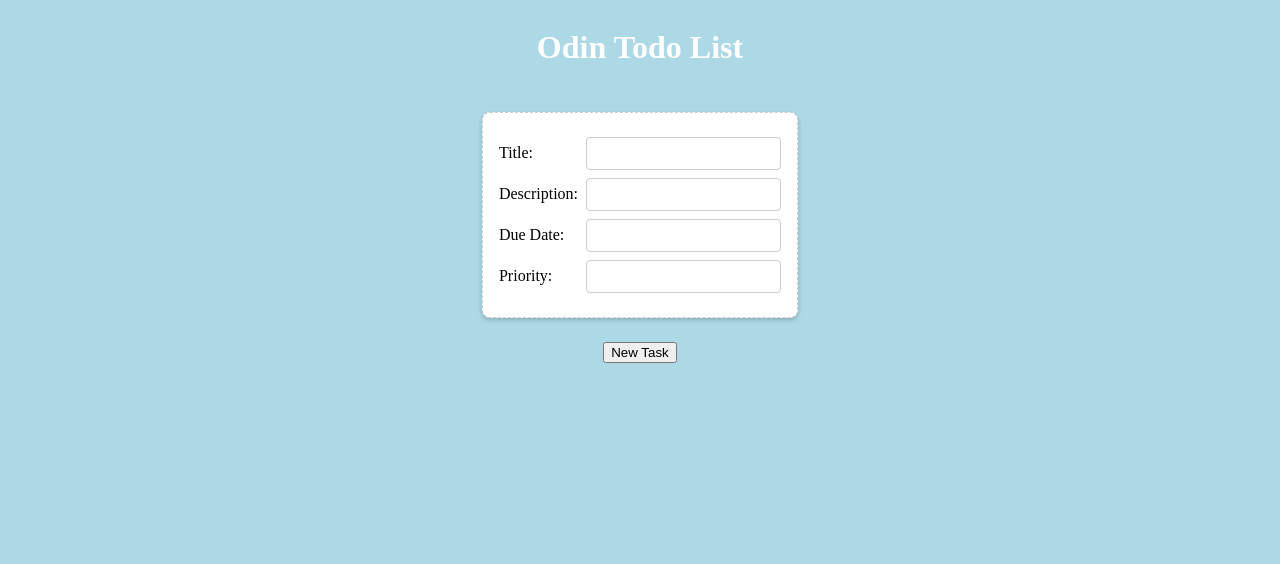
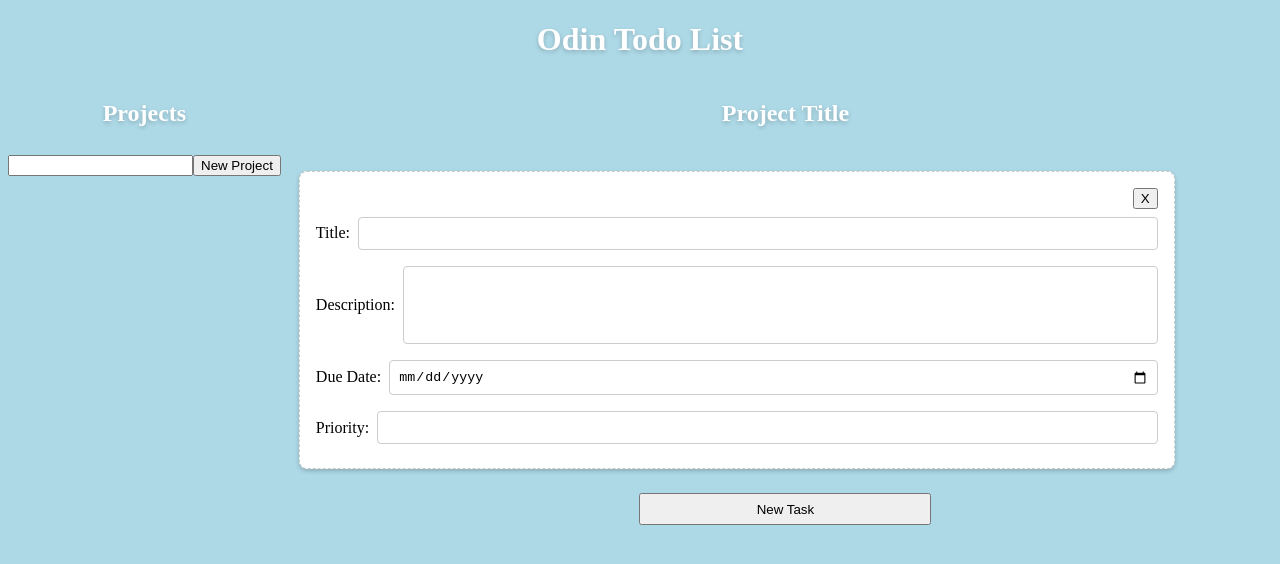
Before and after one commit to bjahnke/odin-todo-list, a website built with webpack: page src/index.html in a window 1280 px wide. Both pictures are taken after a click on the button "New Task". Built offline with nearby package versions, Linux system fonts and the light colour scheme.

Commit message:
Projects scroll with screen, adjust growth of todo items

```diff
--- a/src/index.html
+++ b/src/index.html
@@ -6,10 +6,26 @@
     <title>Document</title>
 </head>
 <body>
+    <h1 id="title">Odin Todo List</h1>
     <div id="main-container">
-        <h1 id="title">Odin Todo List</h1>
-        <div id="todo-container"></div>
-        <button id="add-new" type="button">New Task</button>
+
+        <div>
+            <div id="projects">
+                <!-- TODO Center project header -->
+                <h2>Projects</h2>
+                <div id="project-list">
+                </div>
+                <form id="new-project-form">
+                    <input id="project-name-input" type="text" required>
+                    <button id="add-project">New Project</button>
+                </form>
+            </div>
+        </div>
+        <div id="todo-container">
+            <h2 id="project-title">Project Title</h2>
+            <div id="todo-list"></div>
+            <button id="new-task" type="button">New Task</button>
+        </div>
     </div>
 </body>
 </html>
--- a/src/index.js
+++ b/src/index.js
@@ -1,7 +1,51 @@
 import todoContainer from './todo.js'
 import './styles.css'
 
-document.querySelector('#add-new').addEventListener('click', () => {
+document.querySelector('#new-task').addEventListener('click', () => {
   const todo = todoContainer(document)
-  document.querySelector('#todo-container').append(todo)
+  document.querySelector('#todo-list').append(todo)
+  window.scrollTo(0, document.querySelector('#todo-list').scrollHeight)
 })
+
+document.querySelector('#add-project').addEventListener('click', (event) => {
+  event.preventDefault()
+  const projectInput = document.querySelector('#project-name-input')
+  const projectName = projectInput.value
+  if (projectName === '') {
+    return
+  }
+  if (document.querySelector(`#${projectName}`)) {
+    alert(`Project ${projectName} already exists! Please enter a different name.`)
+    return
+  }
+  const project = document.createElement('button')
+  project.textContent = projectName
+  project.id = projectName
+  project.className = 'project-button'
+  document.querySelector('#project-list').append(project)
+  projectInput.value = ''
+  projectInput.focus()
+})
+
+document.querySelector('#projects').addEventListener('click', (event) => {
+  event.preventDefault()
+  const projectInput = document.querySelector('#project-name-input')
+  const projectName = projectInput.value
+  if (projectName === '') {
+    return
+  }
+  if (document.querySelector(`#${projectName}`)) {
+    alert(`Project ${projectName} already exists! Please enter a different name.`)
+    return
+  }
+  const project = document.createElement('button')
+  project.textContent = projectName
+  project.id = projectName
+  project.className = 'project-button'
+  document.querySelector('#project-list').append(project)
+  projectInput.value = ''
+  projectInput.focus()
+
+  // Scroll to the bottom of the project list
+  window.scrollTo(0, document.querySelector('#project-list').scrollHeight)
+})
--- a/src/styles.css
+++ b/src/styles.css
@@ -2,20 +2,28 @@ body {
     background-color: lightblue;
 }
 
-#title {
+h1, h2 {
     text-align: center;
     color: white;
+    text-shadow: 0 2px 4px rgba(0, 0, 0, 0.2);
 }
 
 #main-container {
     display: flex;
+    justify-content: start;
+    gap: 18px
+}
+
+#todo-container {
+    display: flex;
     flex-direction: column;
-    justify-content: center;
-    align-items: center;
+    flex: 2 3 0;
 }
 
 .todo {
-    margin: 24px;
+    display: flex;
+    flex-direction: column;
+    margin: 24px 10% 24px 0;
     padding: 16px;
     border: 1px dashed #ccc;
     border-radius: 8px;
@@ -26,18 +34,63 @@ body {
 
 .todo .input-field {
     display: flex;
-    justify-content: space-between;
+    justify-content: start;
+    align-items: center;
     gap: 8px;
     margin: 8px 0;
 }
 
-.todo .input-field input {
+.todo .input-field .input {
     padding: 8px;
     border: 1px solid #ccc;
     border-radius: 4px;
+    flex: auto;
+
 }
 
 .todo .input-field label {
     font-size: 16px;
-    align-self: center;
 }
+
+.todo .input-field .description {
+    resize: none;
+}
+
+#project-list {
+    display: flex;
+    flex-direction: column;
+    align-items: center;
+    gap: 8px;
+}
+
+
+#project-list button {
+    display: block;
+
+}
+
+#new-project-form {
+    margin-top: 8px;
+    display: flex;
+    justify-content: center;
+}
+
+.delete {
+    cursor: pointer;
+    align-self: end;
+}
+
+.delete:hover {
+    color: red;
+}
+
+#new-task {
+    margin: 0 35%;
+    flex-basis: 2rem;
+}
+
+#projects {
+    flex: 1 1 0;
+    position: sticky;
+    top: 10%;
+}
--- a/src/todo.js
+++ b/src/todo.js
@@ -3,7 +3,7 @@
 /*
 * Creates a new todo container
 */
-function createTextInput (doc, className, labelName) {
+function createTodoField (doc, className, labelName, type = '', tag = 'input') {
   const inputDiv = doc.createElement('div')
   inputDiv.classList.add('input-field')
 
@@ -11,9 +11,11 @@ function createTextInput (doc, className, labelName) {
   label.for = className
   label.textContent = labelName
 
-  const input = doc.createElement('input')
-  input.type = 'text'
-  input.classList.add(className)
+  const input = doc.createElement(tag)
+  if (type !== '') {
+    input.type = type
+  }
+  input.classList.add(className, 'input')
   inputDiv.append(label, input)
   return inputDiv
 }
@@ -22,11 +24,43 @@ export default function todoContainer (doc) {
   const todo = doc.createElement('div')
   todo.classList.add('todo')
 
-  const titleDiv = createTextInput(doc, 'title', 'Title: ')
-  const descDiv = createTextInput(doc, 'description', 'Description: ')
-  const dueDataDiv = createTextInput(doc, 'dueDate', 'Due Date: ')
-  const priorityDiv = createTextInput(doc, 'priority', 'Priority: ')
+  const deleteButton = doc.createElement('button')
+  deleteButton.classList.add('delete')
+  deleteButton.textContent = 'X'
 
-  todo.append(titleDiv, descDiv, dueDataDiv, priorityDiv)
+  deleteButton.addEventListener('click', () => {
+    todo.remove()
+  })
+
+  const titleDiv = createTodoField(doc, 'title', 'Title: ', 'text')
+  const descDiv = createTodoField(doc, 'description', 'Description: ', '', 'textarea')
+  descDiv.querySelector('textarea').rows = 4
+  descDiv.querySelector('textarea').cols = 35
+
+  const dueDataDiv = createTodoField(doc, 'dueDate', 'Due Date: ', 'date')
+  const priorityDiv = createTodoField(doc, 'priority', 'Priority: ', 'number')
+  priorityDiv.querySelector('input').min = 1
+  priorityDiv.querySelector('input').max = 5
+
+  todo.append(deleteButton, titleDiv, descDiv, dueDataDiv, priorityDiv)
   return todo
 }
+
+function newProjectDiv (doc, name) {}
+
+/*
+* Creates a new project container
+contains title
+*/
+export function projectContainer (doc) {
+  const project = doc.createElement('div')
+  project.classList.add('project')
+
+  const titleDiv = createTodoField(doc, 'title', 'Title: ', 'text')
+  const descDiv = createTodoField(doc, 'description', 'Description: ', '', 'textarea')
+  descDiv.querySelector('textarea').rows = 4
+  descDiv.querySelector('textarea').cols = 35
+
+  project.append(titleDiv, descDiv)
+  return project
+}
--- a/webpack.dev.js
+++ b/webpack.dev.js
@@ -5,7 +5,8 @@ module.exports = merge(common, {
   mode: 'development',
   devtool: 'inline-source-map',
   devServer: {
-    static: './dist'
+    static: './dist',
+    watchFiles: ['src/**/*.js', 'src/**/*.css', 'src/**/*.html']
   },
   optimization: {
     runtimeChunk: 'single'
```
